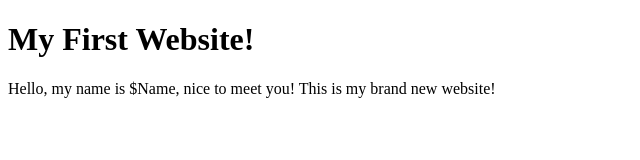
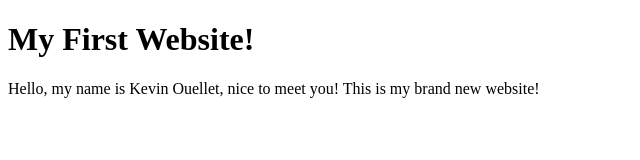
Before and after one commit to kmouellet/kmo-githubpage-web, a plain HTML site: page index.html in a window 1280 px wide. Shown: the whole page, without its empty margins (0-640 px from the left). Drawn offline with Linux system fonts and the light colour scheme.

Commit message:
Add name

```diff
--- a/index.html
+++ b/index.html
@@ -9,7 +9,7 @@
 <body>
   <h1>My First Website!</h1>
   <p>
-    Hello, my name is $Name, nice to meet you!
+    Hello, my name is Kevin Ouellet, nice to meet you!
     This is my brand new website!
   </p>
 </body>
```
